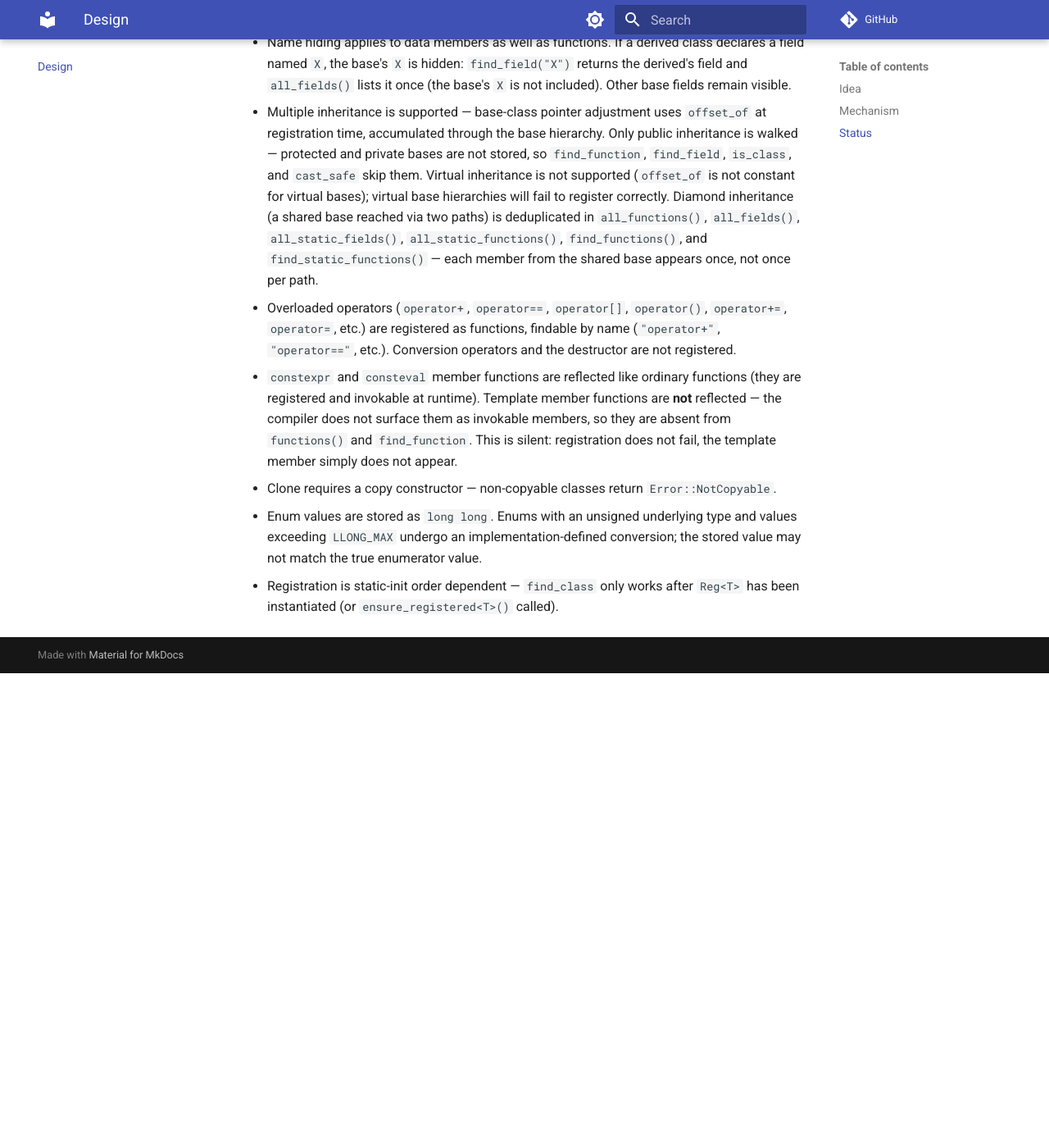
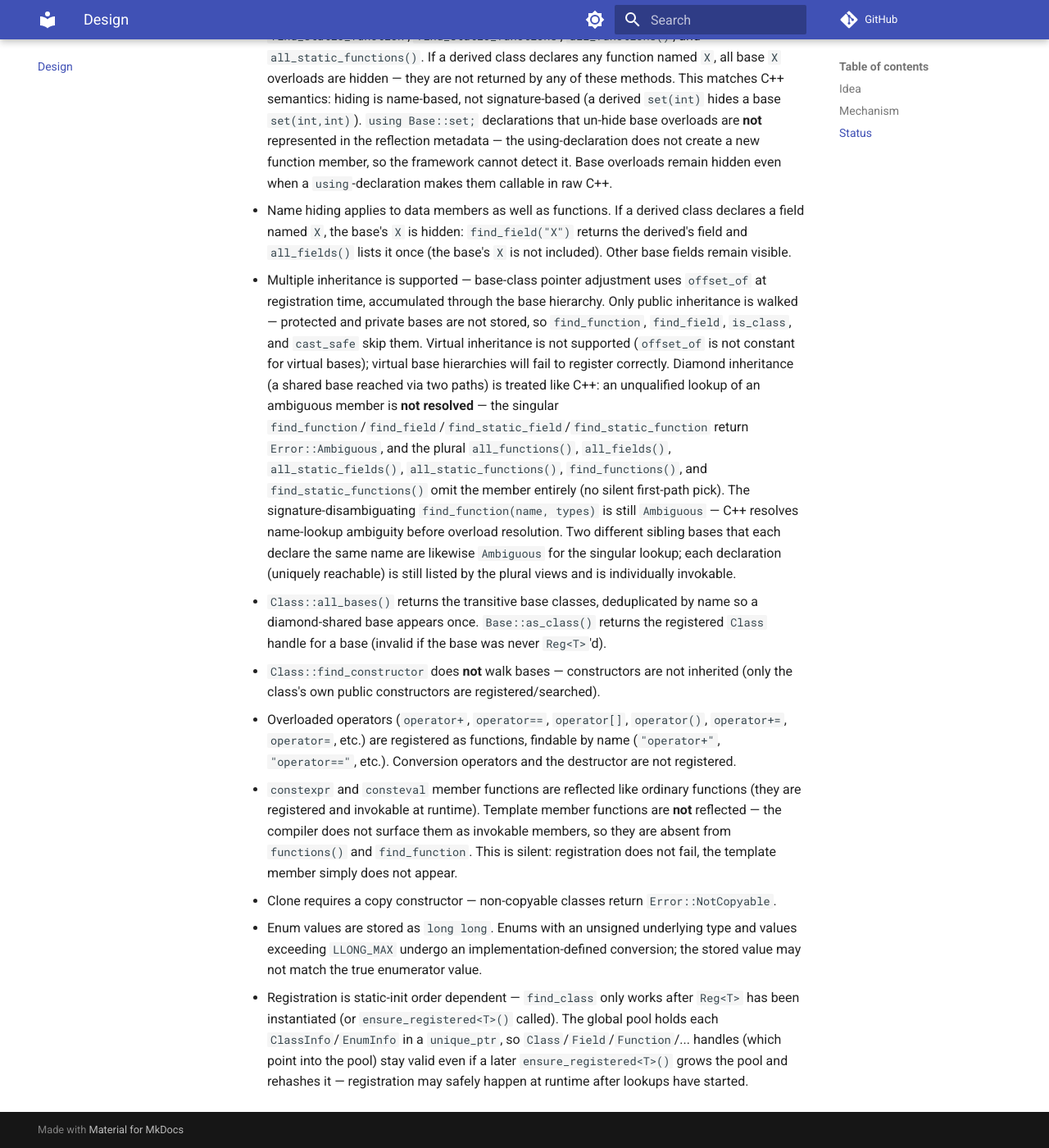
Before and after one commit to w2xel/refl, an MkDocs documentation site: the page built from docs/content/design.md, in a window 1280 px wide and 1400 px high, scrolled down 5811 px. Shown: the whole window at 82% size. Built offline with MkDocs 1.6.1 and Material for MkDocs 9.7.7, drawn with Linux system fonts in a browser that asks for light colours; comment, search, counter and statistics services are not loaded; before the commit the page ends 6632 px from its top, so only the background shows below that; some of the changed text lies outside the part shown.

Commit message:
Pool stability, diamond ambiguity, const-static get() fix, base helpers
Core refl improvements addressing the review polish items:

- Pool pointer stability: store ClassInfo/EnumInfo in unique_ptr so
  Class/Field/Function handles stay valid across pool rehashes (runtime
  registration after lookups have started no longer dangles handles).

- Const-static get() odr-use fix: read const static members via
  constant_of at compile time instead of *(&member), so get() links
  even at -O0 for members with only an in-class initializer.

- Diamond ambiguity: add Error::Ambiguous.  Singular find_* return
  Ambiguous when a name resolves to 2+ base subobjects; plural all_*
  and find_<member>s omit the member entirely (no silent first-path
  pick), matching C++ name-lookup-then-overload-resolution order.
  Inherited overloads in the same subobject are NOT ambiguous (fixed
  subobject_count to dedup by declaring class, not per declaration).

- Untyped Field::get_ref now blocks const members (ReadOnly), matching
  StaticField::get_ref — a writable void* into a const member would
  let the caller cast away const.  Typed get_ref<const T> is the path.

- Consolidated name-hiding/ambiguity logic into shared templates
  (find_named, find_named_sig, find_all_named, collect_all_unlocked),
  replacing ~8 copy-pasted blocks.

- Base::as_class() returns the registered Class for a base.
- Class::all_bases() returns the transitive base hierarchy, deduped
  by name (diamond-shared base appears once).
- Documented find_constructor non-inheritance.
- Sample: added value-to-enum round-trip (find_enumerator(value)).
- Tests: updated diamond tests for Ambiguous/omission behavior; added
  inherited-overloads-without-hiding coverage, all_bases, as_class,
  and const non-static get_ref block.
- Skipped: Function const-ness (type_of throws for member functions;
  no clean reflection query available).

Generated by Mistral Vibe.
Co-Authored-By: Mistral Vibe <vibe@mistral.ai>

```diff
--- a/docs/content/design.md
+++ b/docs/content/design.md
@@ -107,7 +107,10 @@
 - `Class::find_field("name")` returns `std::expected<Field, Error>` (walks bases).
 - `Class::bases()` returns the direct base classes as `std::vector<Base>`
   handles — `Base::name()` and `Base::offset()` give the base class name
-  and byte offset within T.
+  and byte offset within T.  `Base::as_class()` returns the registered
+  `Class` handle for the base.  `Class::all_bases()` returns the transitive
+  bases (the full inheritance graph), deduplicated by name so a
+  diamond-shared base appears once.
 - `Constructor::call(args...)` returns `std::expected<Object, Error>` — a
   type-erased, owning handle.  No template parameter needed.
 - `Function::invoke(obj, args...)` calls the member function on any object —
@@ -128,12 +131,15 @@
   Like `invoke`, `set` upcasts a derived-class value to a base-class field
   (the value is adjusted to the base subobject before copying).
 - `Field::get_ref(obj)` returns `std::expected<void*, Error>` — a non-owning
-  pointer into the field inside the object.  Works for all members including
-  move-only (unique_ptr).  The caller casts `void*` to the member type.
+  pointer into the field inside the object.  Works for all non-const members
+  including move-only (unique_ptr).  The caller casts `void*` to the member
+  type.  Returns `Error::ReadOnly` for const members — a writable `void*`
+  into a const member would let the caller cast away const.  Use the typed
+  `get_ref<const T>()` for const members (it returns a `const T*`).
 - `Field::get_ref<T>(obj)` returns `std::expected<T*, Error>` — a typed
   pointer into the field.  Checks `T` against the field's type name at
   runtime; returns `Error::TypeError` on mismatch.  For all members
-  including move-only.
+  including move-only and const (pass `const T` for const members).
 - `Field::has_getter()` returns true if the field has a copy-based getter
   (false for move-only members — use `get_ref` instead).
   `Field::has_setter()` returns true if the field has a setter (false for
@@ -144,12 +150,15 @@
   use `has_setter()` to check writability.
 - `Class::find_static_field("name")` returns `std::expected<StaticField, Error>`
   (walks bases).
-  `StaticField::get()` returns `std::expected<Object, Error>`;
+  `StaticField::get()` returns `std::expected<Object, Error>`.  For const
+  static members `get()` reads the compile-time constant initializer (no
+  odr-use of the storage, so it links even when the member has only an
+  in-class initializer and no out-of-line definition).
   `StaticField::get_ref()` returns `std::expected<void*, Error>` — a
   non-owning pointer to the static storage (works for move-only members);
   `StaticField::get_ref<T>()` is the typed variant (checks the type name at
   runtime).  Both return `Error::ReadOnly` for const static members, which
-  may lack addressable storage (use `get()` to read by copy).
+  lack addressable storage in this framework (use `get()` to read by copy).
   `StaticField::set(val)` writes the static storage (no Object needed)
   and returns `std::expected<void, Error>`.
 - `Class::find_static_function("name")` returns `std::expected<StaticFunction, Error>`
@@ -264,10 +273,22 @@
   stored, so `find_function`, `find_field`, `is_class`, and `cast_safe` skip
   them.  Virtual inheritance is not supported (`offset_of` is not constant for
   virtual bases); virtual base hierarchies will fail to register correctly.
-  Diamond inheritance (a shared base reached via two paths) is deduplicated
-  in `all_functions()`, `all_fields()`, `all_static_fields()`, `all_static_functions()`,
-  `find_functions()`, and `find_static_functions()` — each member from the
-  shared base appears once, not once per path.
+  Diamond inheritance (a shared base reached via two paths) is treated like
+  C++: an unqualified lookup of an ambiguous member is **not resolved** — the
+  singular `find_function`/`find_field`/`find_static_field`/`find_static_function`
+  return `Error::Ambiguous`, and the plural `all_functions()`, `all_fields()`,
+  `all_static_fields()`, `all_static_functions()`, `find_functions()`, and
+  `find_static_functions()` omit the member entirely (no silent first-path
+  pick).  The signature-disambiguating `find_function(name, types)` is still
+  `Ambiguous` — C++ resolves name-lookup ambiguity before overload resolution.
+  Two different sibling bases that each declare the same name are likewise
+  `Ambiguous` for the singular lookup; each declaration (uniquely reachable)
+  is still listed by the plural views and is individually invokable.
+- `Class::all_bases()` returns the transitive base classes, deduplicated by
+  name so a diamond-shared base appears once.  `Base::as_class()` returns the
+  registered `Class` handle for a base (invalid if the base was never `Reg<T>`'d).
+- `Class::find_constructor` does **not** walk bases — constructors are not
+  inherited (only the class's own public constructors are registered/searched).
 - Overloaded operators (`operator+`, `operator==`, `operator[]`, `operator()`,
   `operator+=`, `operator=`, etc.) are registered as functions, findable by
   name (`"operator+"`, `"operator=="`, etc.).  Conversion operators and the
@@ -284,4 +305,8 @@
   type and values exceeding `LLONG_MAX` undergo an implementation-defined
   conversion; the stored value may not match the true enumerator value.
 - Registration is static-init order dependent — `find_class` only works after
-  `Reg<T>` has been instantiated (or `ensure_registered<T>()` called).
+  `Reg<T>` has been instantiated (or `ensure_registered<T>()` called).  The
+  global pool holds each `ClassInfo`/`EnumInfo` in a `unique_ptr`, so
+  `Class`/`Field`/`Function`/... handles (which point into the pool) stay
+  valid even if a later `ensure_registered<T>()` grows the pool and rehashes
+  it — registration may safely happen at runtime after lookups have started.
```
Also changed, not shown: 3 other files.
